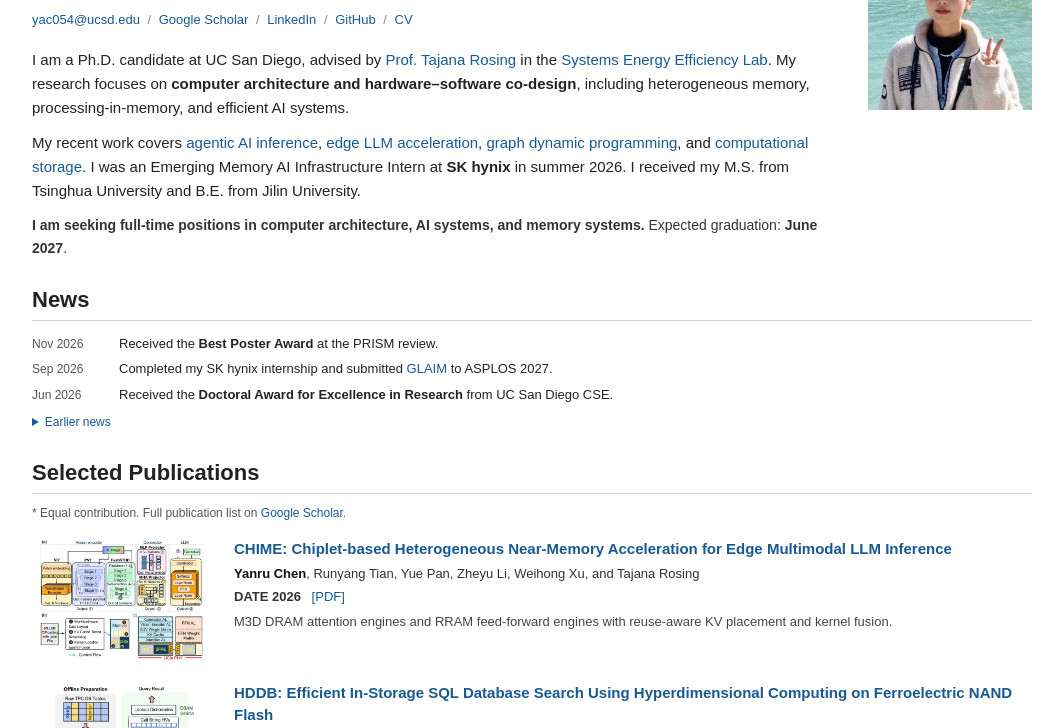
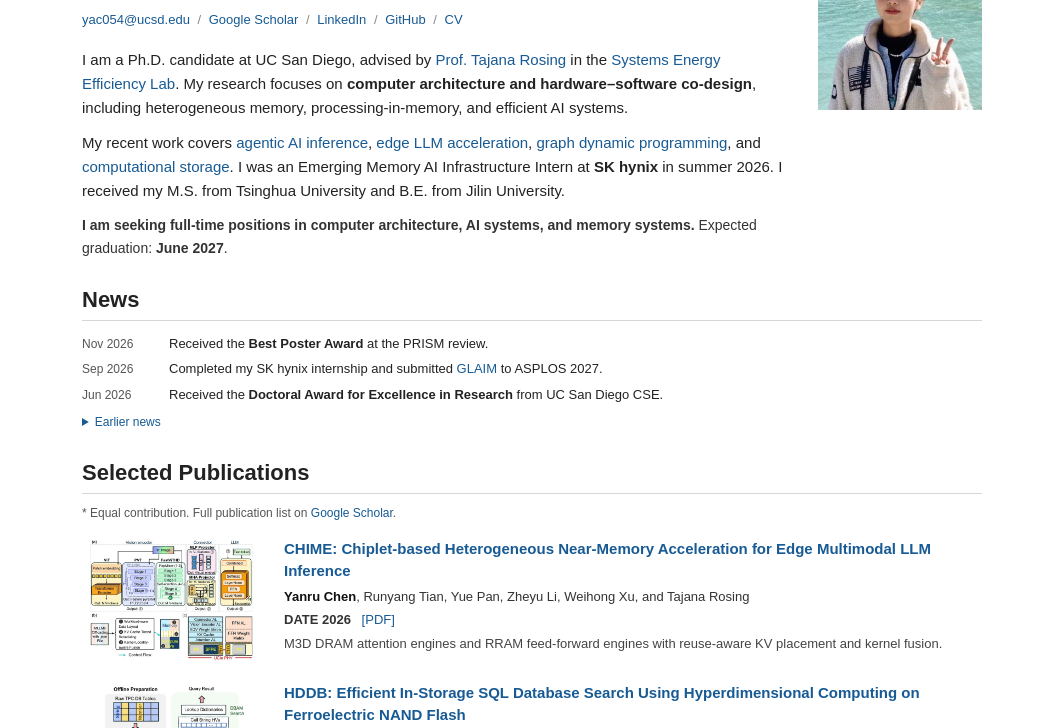
Before and after one commit to yanruchen054/yanruchen054.github.io, a plain HTML site: page index.html in a window 1280 px wide. Shown: the part 160-888 px from the top of the page, without its empty margins (108-1171 px from the left). Drawn offline with Linux system fonts and the light colour scheme.

Commit message:
Reduce .page width to 900px

```diff
--- a/style.css
+++ b/style.css
@@ -18,7 +18,7 @@ h1 { font-size: 32px; line-height: 1.25; font-weight: 600; color: #171717; }
 h1 span { font-size: 20px; font-weight: 400; margin-left: 10px; }
 h2 { font-size: 22px; line-height: 1.3; font-weight: 600; padding-bottom: 5px; margin-bottom: 13px; border-bottom: 1px solid #d7d7d7; color: #222; }
 h3 { font-size: 15px; font-weight: 600; line-height: 1.5; }
-.page { width: min(1000px, calc(100% - 64px)); margin: 0 auto; }
+.page { width: min(900px, calc(100% - 64px)); margin: 0 auto; }
 .navigation { display: flex; justify-content: flex-end; flex-wrap: wrap; gap: 24px; padding: 20px 0 24px; font-size: 14px; }
 .navigation a { color: #444; }
 .navigation a:hover { color: #175a94; }
```
